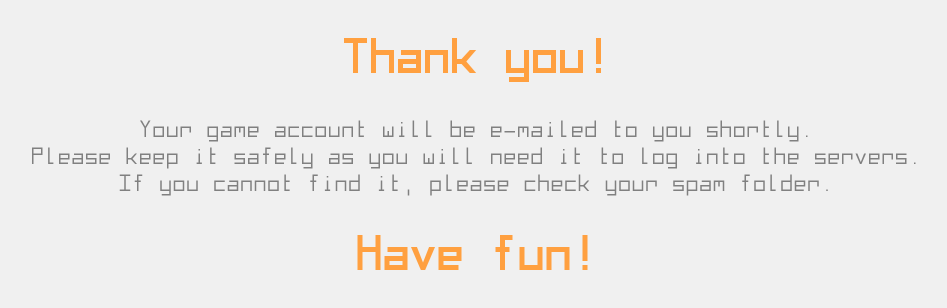
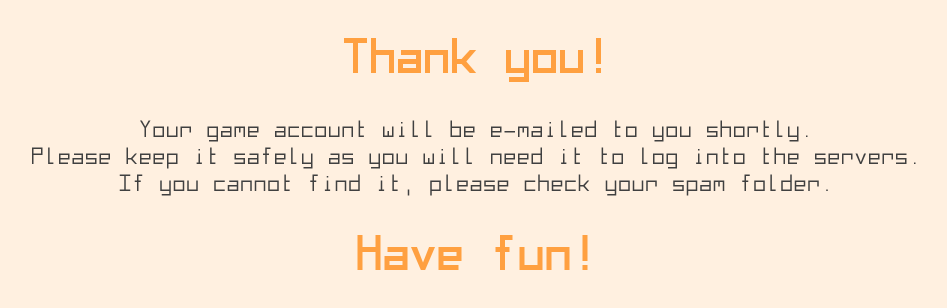
Before and after one commit to daniel-shin-simon-portet/game, a plain HTML site: page thank-you.html in a window 1280 px wide. Shown: the whole page, without its empty margins (164-1111 px from the left). Drawn offline with Linux system fonts and the light colour scheme.

Commit message:
Update thank-you.html

```diff
--- a/thank-you.html
+++ b/thank-you.html
@@ -8,7 +8,7 @@
     margin: auto;
   }
   body {
-    background-color: rgb(240,240,240);
+    background-color: rgb(255,240,224);
   }
   h1 {
     font-family: blockynova;
@@ -19,7 +19,7 @@
   p {
     font-family: blockynova;
     font-size: 24px;
-    color: rgb(128,128,128);
+    color: rgb(64,64,64);
     text-align: center;
   }
   @font-face {
```
